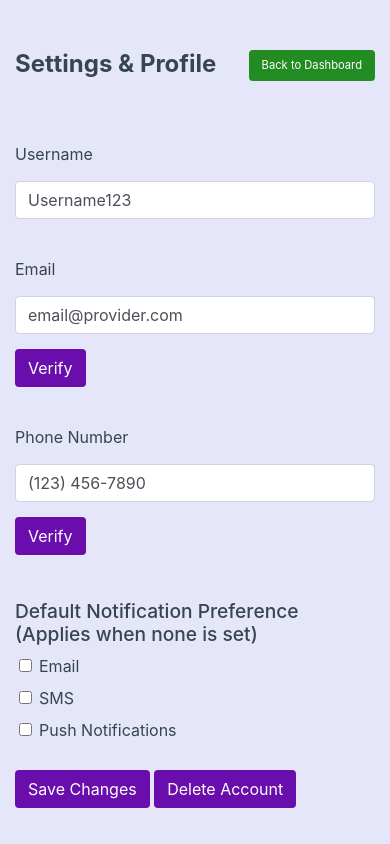
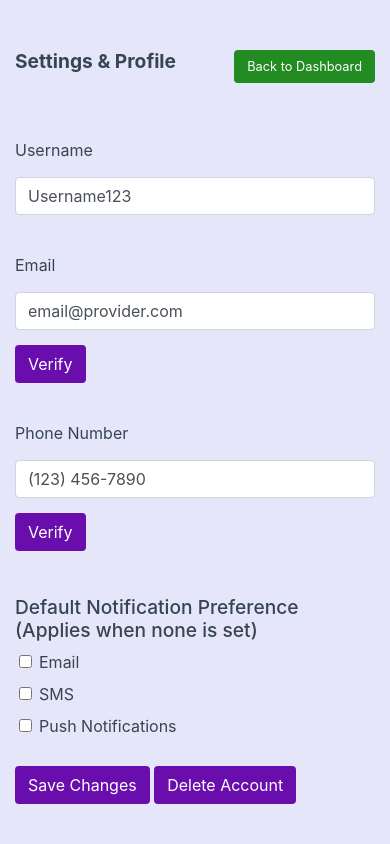
Before and after one commit to mustapha0705/day-mider, a plain HTML site: page profile.html in a window 390 px wide. Shown: the top 844 px of the page. Drawn offline with nearby package versions, Linux system fonts and the light colour scheme.

Commit message:
mobile for button

```diff
--- a/profile.html
+++ b/profile.html
@@ -50,7 +50,7 @@
 
         @media (max-width: 576px) {
             .form-title {
-                font-size: 1.5rem; /* Adjust size for mobile */
+                font-size: 1.2rem; /* Adjust size for mobile */
             }
 
             .notification-title {
@@ -58,7 +58,7 @@
             }
 
             .btn-change {
-                font-size: 0.7rem; /* Adjust size for mobile */
+                font-size: 0.8rem; /* Adjust size for mobile */
             }
         }
     </style>
```
